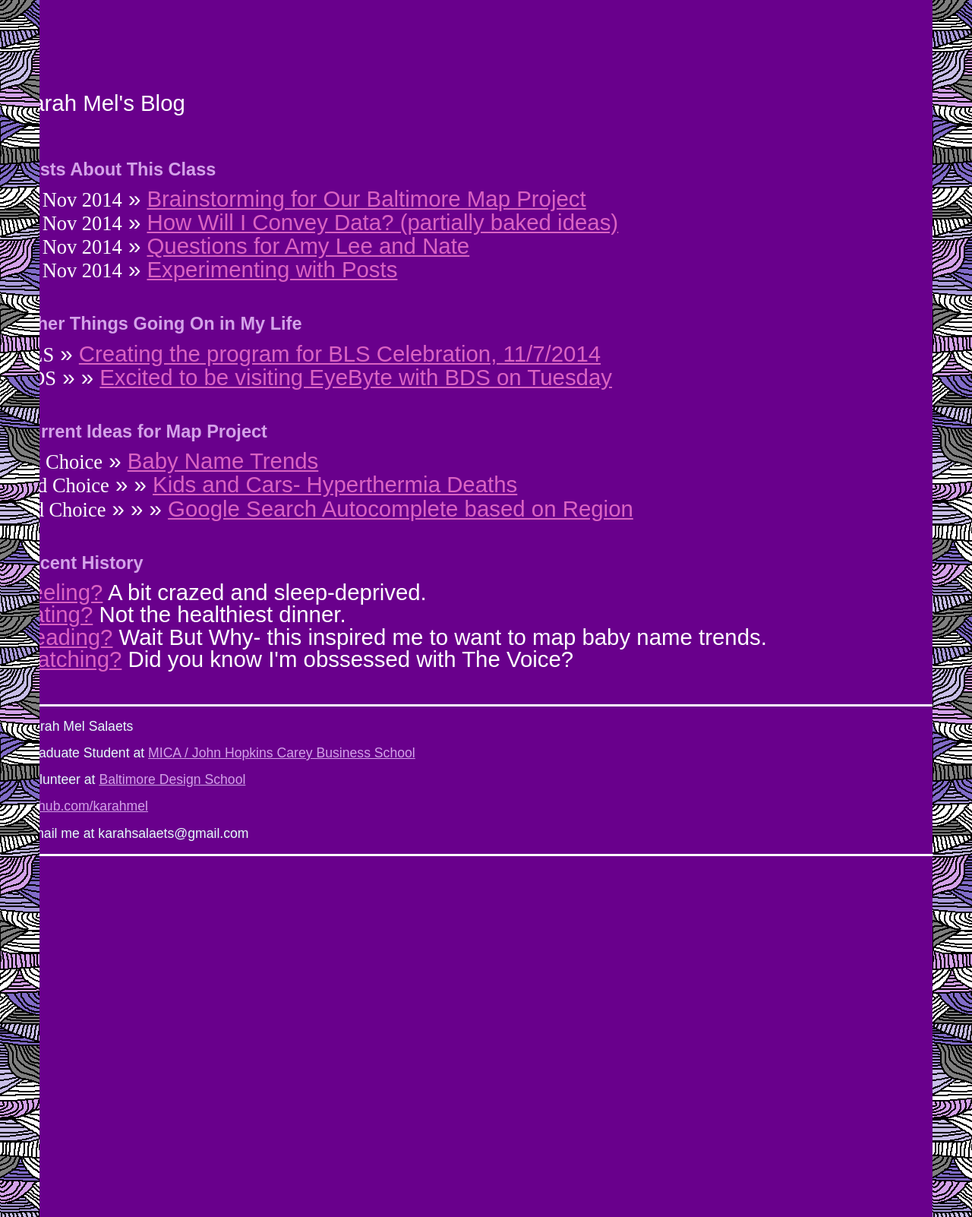
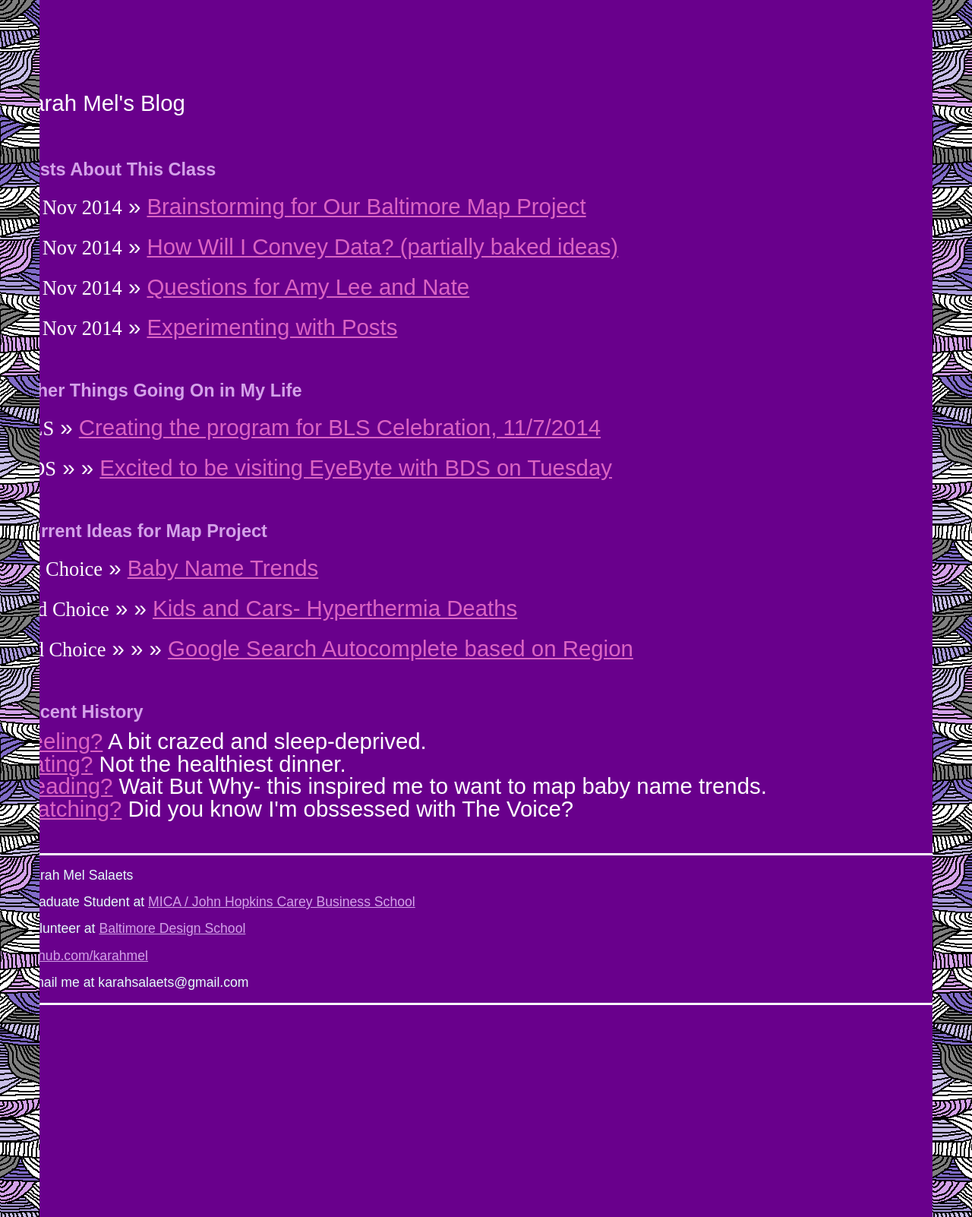
Before and after one commit to Karahmel/Blog, a Jekyll site: the page built from index.html, in a window 1280 px wide. Shown: the whole page at 76% size. Built offline with Jekyll 4.4.1, drawn with Linux system fonts in a browser that asks for light colours; Markdown is read by kramdown in place of the engine named in the settings.

Commit message:
Update screen.css

```diff
--- a/css/screen.css
+++ b/css/screen.css
@@ -76,7 +76,7 @@ ul.posts {
     color: white;
     font-family: Century gothic, times new roman;
     font-size: 90%;
-     line-height: 110%
+     line-height: 200%
   }
 
 /*****************************************************************************/
```
